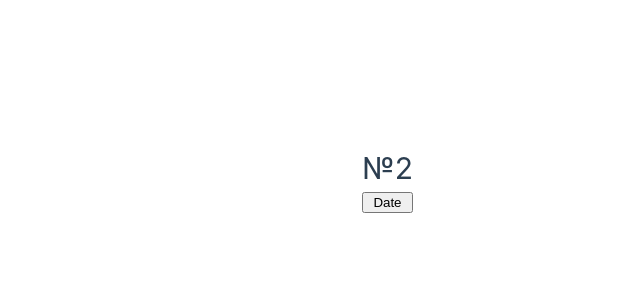
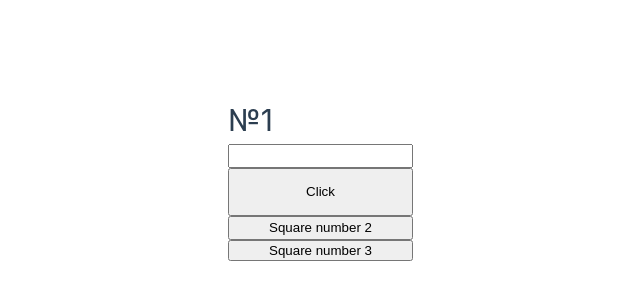
Before and after one commit to MakerAVGN/Vue3Base, a Vue app in the folder vue-project/: page / in a window 1280 px wide. Shown: the part 222-522 px from the top of the page, without its empty margins (227-867 px from the left). Built offline with nearby package versions, Linux system fonts and the light colour scheme.

Commit message:
Передача параметров в метод в Vue

```diff
--- a/vue-project/src/App.vue
+++ b/vue-project/src/App.vue
@@ -8,44 +8,31 @@ export default {
     }
   },
   methods: {
-    show: function () {
-      const current = new Date();
-      const dayOfWeekNumber = current.getDay();
-      let dayOfWeek;
-      switch (dayOfWeekNumber) {
-        case 0:
-          dayOfWeek = "Sunday";
-          break;
-        case 1:
-          dayOfWeek = "Monday";
-          break;
-        case 2:
-          dayOfWeek = "Tuesday";
-          break;
-        case 3:
-          dayOfWeek = "Wednesday";
-          break;
-        case 4:
-          dayOfWeek = "Thursday";
-          break;
-        case 5:
-          dayOfWeek = "Friday";
-          break;
-        case 6:
-          dayOfWeek = "Saturday";
-          break;
-        default:
-          dayOfWeek = "Something went wrong"
-          break;
-      }
-      alert(`Day of week by number = ${dayOfWeekNumber}. Day of week = ${dayOfWeek}`);
+    summ: function () {
+      const number = this.$refs.inputmult.value;
+      alert(number * number);
+    },
+
+    mult_two: function() {
+      alert(2 * 2);
+    },
+    mult_three: function () {
+      alert(3 * 3);
     }
   }
+
 }
+
+
 </script>
 <template>
-<h1>№2</h1> <br>
-<button @click="show">Date</button>
+<h1>№1</h1> <br>
+<input type="number" ref="inputmult"><br>
+<button @click="summ">Click</button>
+<br>
+<br>
 
 
+<button @click="mult_two">Square number 2</button> <br>
+<button @click="mult_three">Square number 3</button>
 </template>
```
